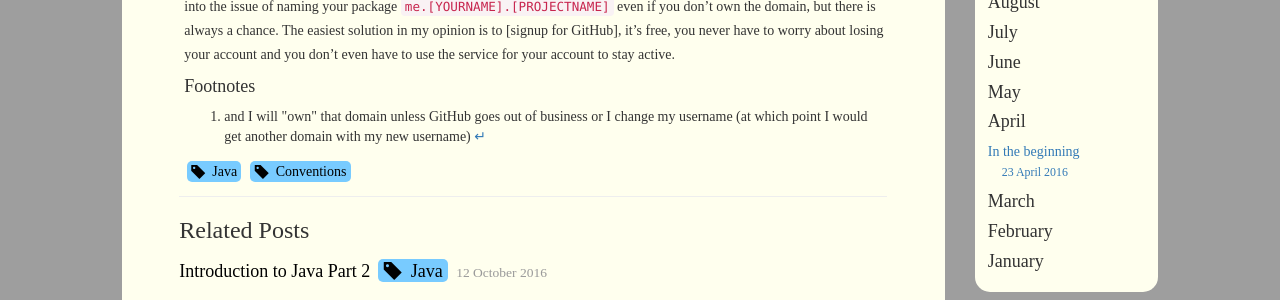
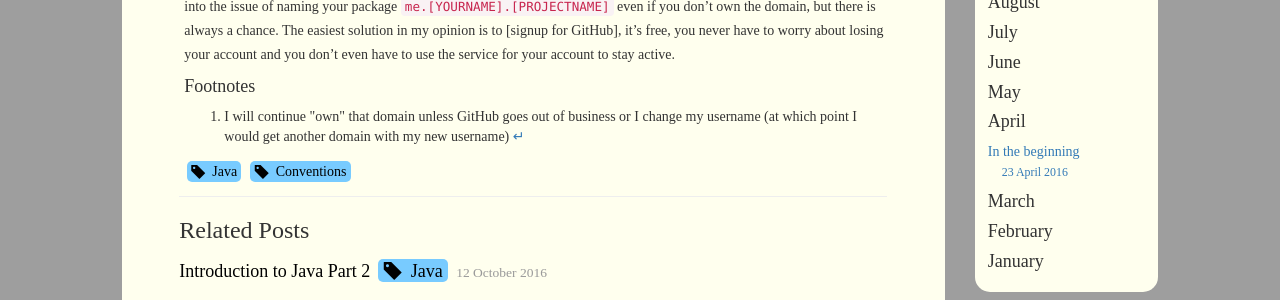
Before and after one commit to jwolff52/wolffblog, a Jekyll site: the page built from _posts/2016-10-10-naming-packages-in-java.md, in a window 1280 px wide and 1044 px high. Shown: the part 456-756 px from the top of the window. Built offline with Jekyll 4.4.1, drawn with Linux system fonts in a browser that asks for light colours; some web fonts are replaced.

Commit message:
Update 2016-10-10-naming-packages-in-java.md

```diff
--- a/_posts/2016-10-10-naming-packages-in-java.md
+++ b/_posts/2016-10-10-naming-packages-in-java.md
@@ -16,5 +16,5 @@ You may be asking yourself, is all of this really all that necessary anyway? Rea
 
 <h4>Footnotes</h4>
 <ol class="footnotes">
-  <li>and I will "own" that domain unless GitHub goes out of business or I change my username (at which point I would get another domain with my new username) <a class="anchor" name="fn-1" href="#cont-1">↵</a></li>
+  <li><a class="anchor" name="fn-1"></a>I will continue "own" that domain unless GitHub goes out of business or I change my username (at which point I would get another domain with my new username) <a href="#cont-1">↵</a></li>
 </ol>
```
